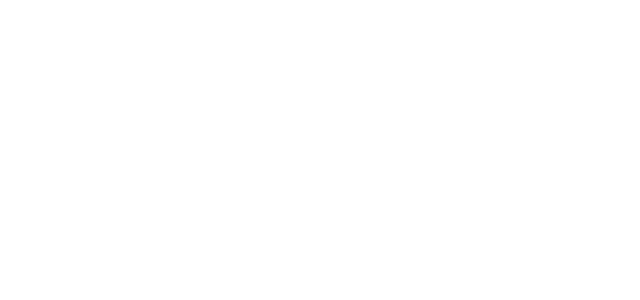
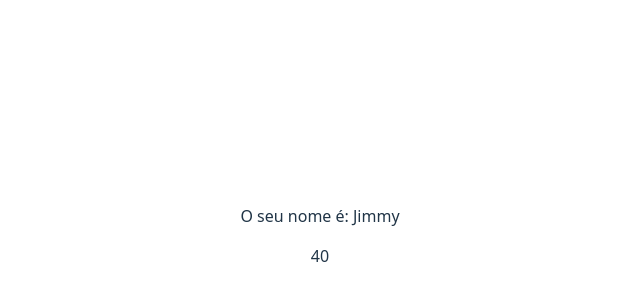
Before and after one commit to jimmyadmsenior/Vue-Class-Test, a Vue app in the folder intro-vue/: page / in a window 1280 px wide. Shown: the part 164-464 px from the top of the page, without its empty margins (320-960 px from the left). Built offline with nearby package versions, Linux system fonts and the light colour scheme.

Commit message:
feat: create Exemplo01Intepolacao component and integrate it into App.vue

```diff
--- a/intro-vue/src/App.vue
+++ b/intro-vue/src/App.vue
@@ -1,7 +1,11 @@
 <script setup>
+
+import Exemplo01 from './components/Exemplo01intepolacao.vue'
 
 </script>
 
 <template>
 
+<Exemplo01></Exemplo01>
+
 </template>
--- a/intro-vue/src/components/Exemplo01Intepolacao.vue
+++ b/intro-vue/src/components/Exemplo01Intepolacao.vue
@@ -0,0 +1,18 @@
+<script setup>
+
+let nome = 'Jimmy'
+
+let num1 = 20
+
+let num2 = 20
+
+</script>
+
+
+<template>
+
+<p>{{ `O seu nome é: ${nome}` }}</p>
+
+<p>{{ num1 + num2 }}</p>
+
+</template>
```
